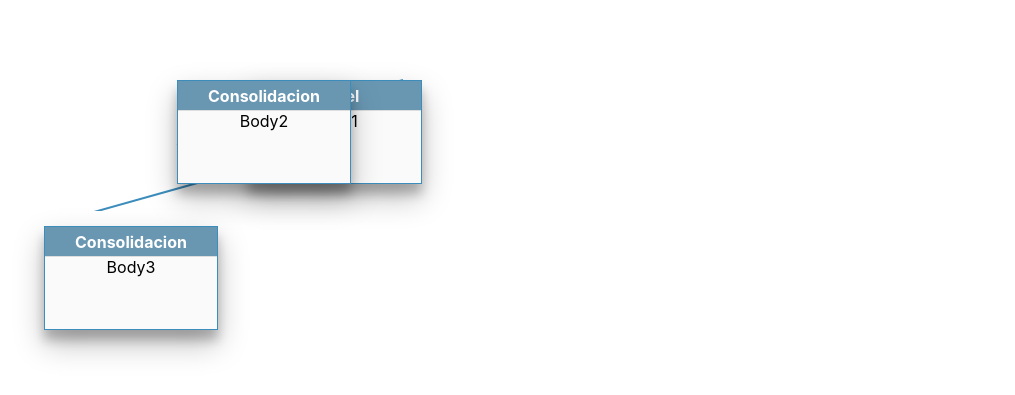
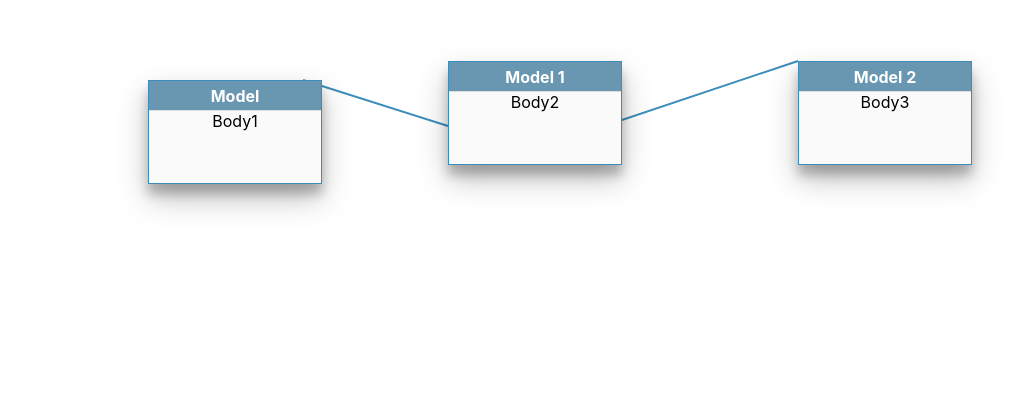
Before and after one commit to lmoraobando/lmDiagram, a React (Create React App) app: page / in a window 1280 px wide. Shown: the part 139-534 px from the top of the page, without its empty margins (2-1017 px from the left). Built offline with nearby package versions, Linux system fonts and the light colour scheme.

Commit message:
code improvements

```diff
--- a/src/App.js
+++ b/src/App.js
@@ -1,5 +1,4 @@
 import React from 'react';
-import logo from './logo.svg';
 import './App.css';
 import '../src/css/lmDiagram.css'
 import Modal from './components/modalDiagrama.jsx'
--- a/src/components/AssociationModel.jsx
+++ b/src/components/AssociationModel.jsx
@@ -21,7 +21,7 @@ class AssociationModel {
         let pairs = [];
         for (var item of arguments) {
 
-            if (item.Id == 0) {
+            if (item.Id === 0) {
                 item.Id = `lm${CountId}`;
                 pairs[i] = item;
                 this.listModels[this.listModels.length] = item
--- a/src/components/DrawAssociation.jsx
+++ b/src/components/DrawAssociation.jsx
@@ -19,12 +19,6 @@ class DrawAssociation extends React.Component {
     componentWillReceiveProps(nextProps) {
         this.setState({Association:nextProps.AssociationModel});
         this.createAssociate(this.state.Association);
-    }
-
-    componentWillMount() {
-       // this.state.Association = this.props.AssociationModel;
-
-
     }
 
     componentDidMount() {
--- a/src/components/modalDiagrama.jsx
+++ b/src/components/modalDiagrama.jsx
@@ -28,13 +28,13 @@ class ModalDiagrama extends React.Component {
         //model1.setPosition(24, 33);
 
         const model1 = new Model("Model", "Body1");
-        model1.setPosition(219, 250);
+        model1.setPosition(219, 150);
 
-        const model2 = new Model("Consolidacion", "Body2");
-        model2.setPosition(219, 179);
+        const model2 = new Model("Model 1", "Body2");
+        model2.setPosition(200, 450);
 
-        const model3 = new Model("Consolidacion", "Body3");
-        model3.setPosition(365, 46);
+        const model3 = new Model("Model 2", "Body3");
+        model3.setPosition(200, 800);
 
 
         const association = new Association();
@@ -44,8 +44,8 @@ class ModalDiagrama extends React.Component {
         const controllerLM = new ControllerLM();
         controllerLM.setAssociations(association);
 
-        this.state.Diagram = controllerLM;
-        //this.setState({Diagram:controllerLM});
+
+        this.setState({Diagram:controllerLM});
 
     }
 
```
